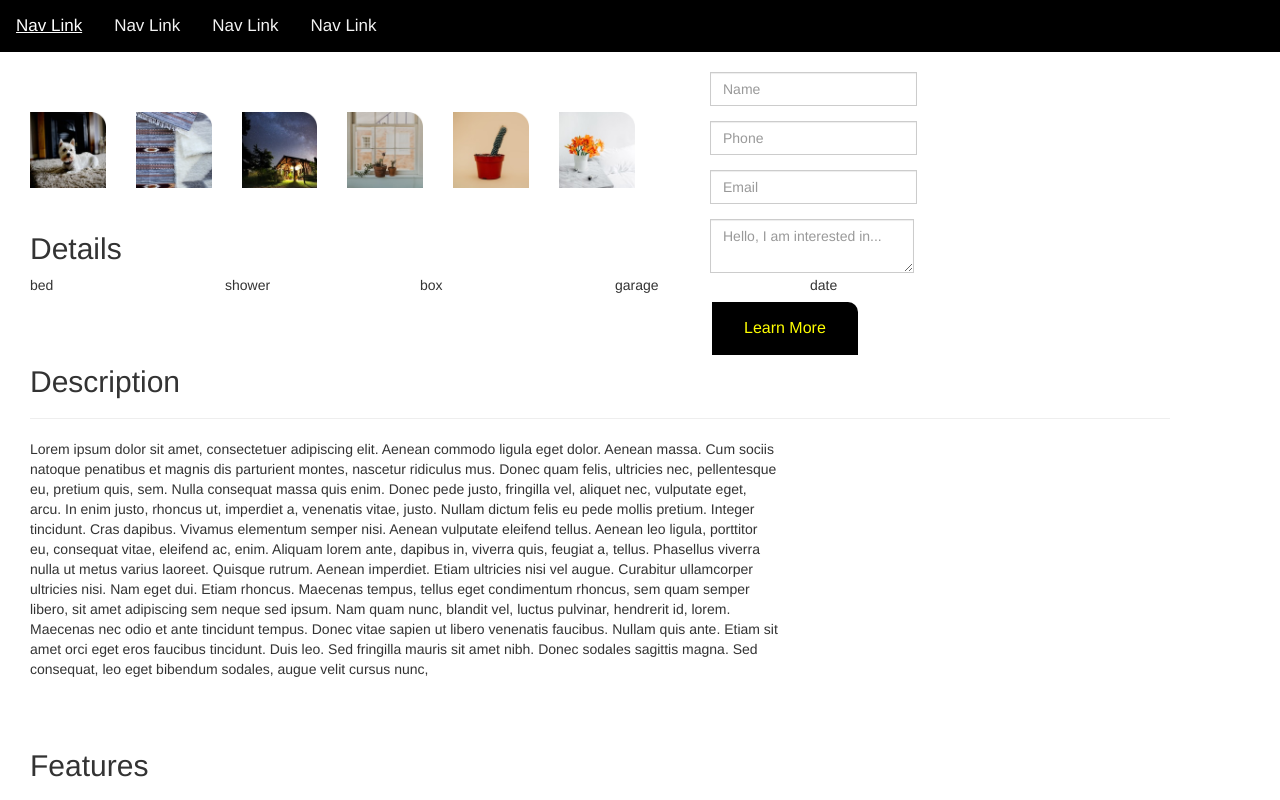
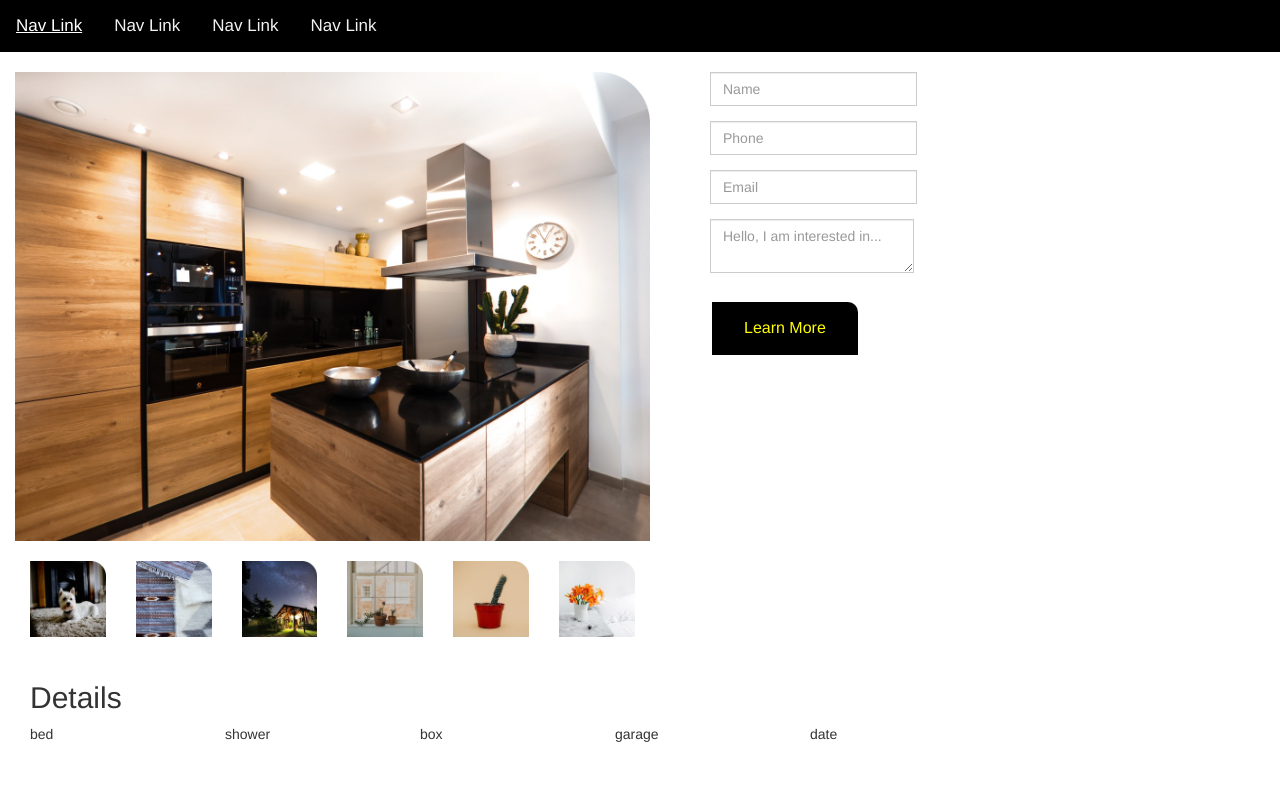
Before and after one commit to infosecmentor/Quick-movers-website, a plain HTML site: page more.html in a window 1280 px wide. Shown: the top 800 px of the page. Drawn offline with nearby package versions, Linux system fonts and the light colour scheme; files whose address does not match are found by name.

```diff
--- a/more.html
+++ b/more.html
@@ -15,7 +15,7 @@
 </div>
     <div class="row container" style="margin-top: 20px;">
       <div class="col-md-7">
-        <img src="images/Property House.png" alt="">
+        <img src="assets/images/Property House.png" alt="">
         <div class="thumbs">
         <div class="col-md-2">
           <img src="images/Rectangle.png" alt="">
```
